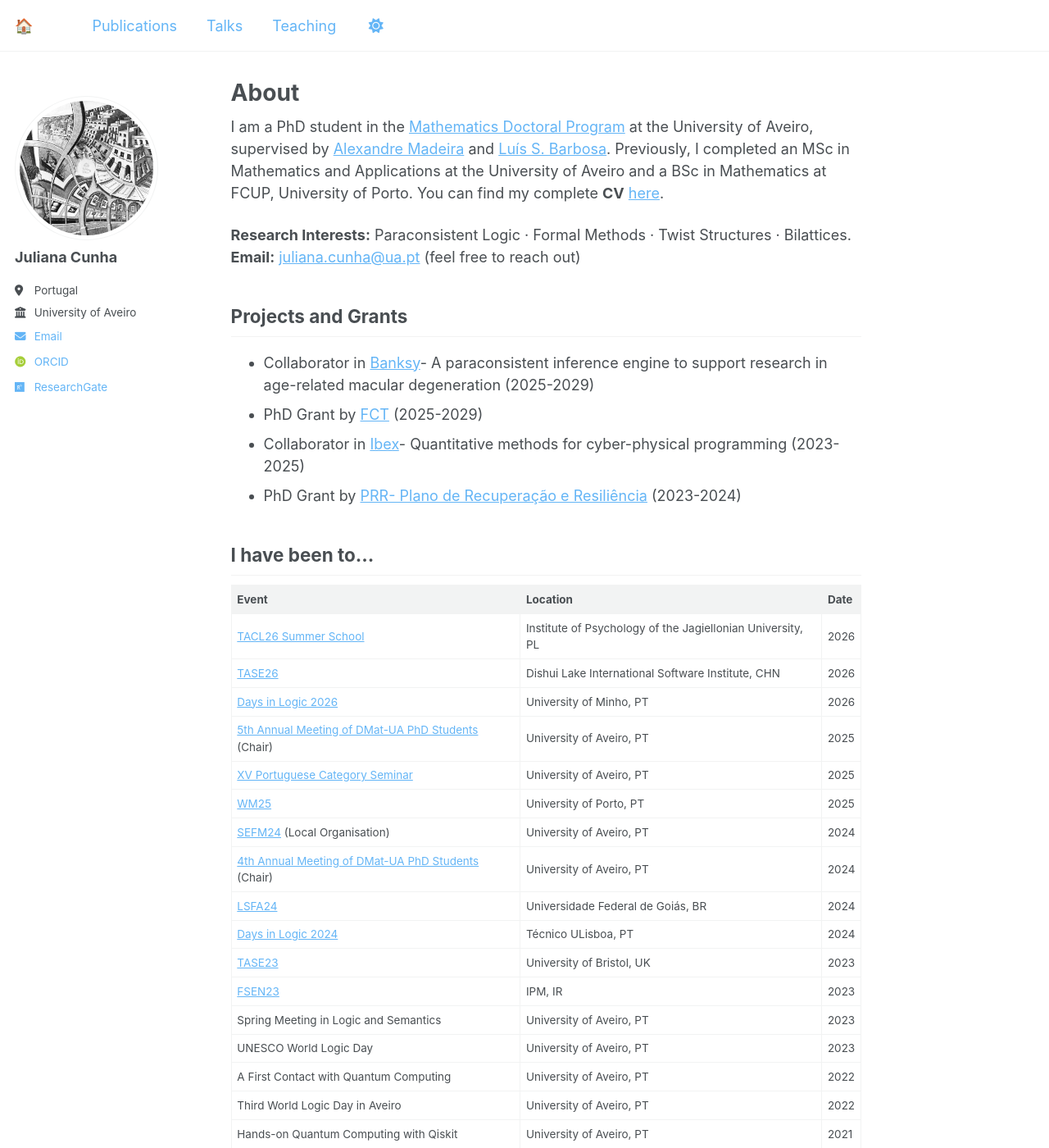
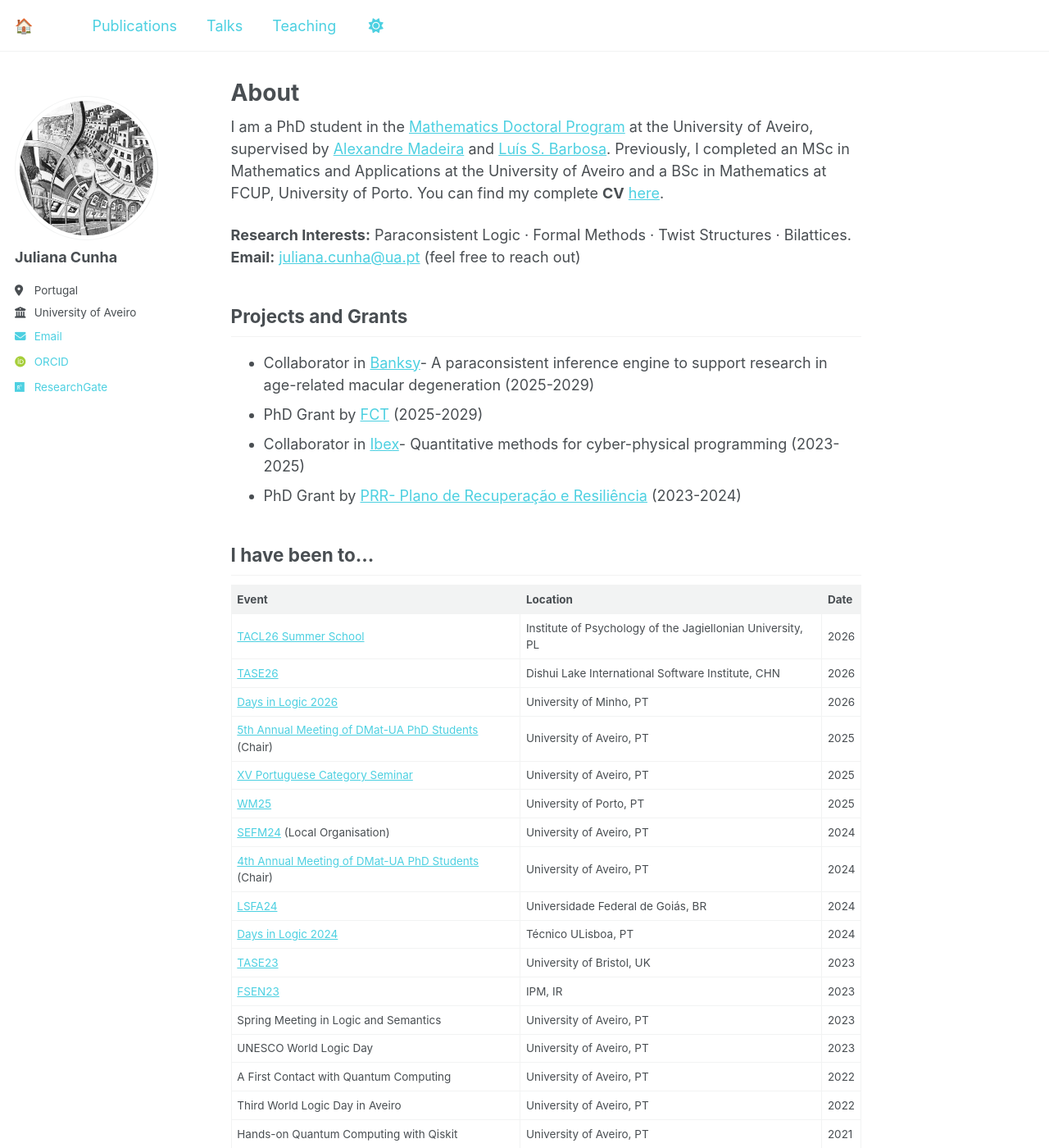
Before and after one commit to juliana-cunha/juliana-cunha.github.io, a Jekyll site: the page built from _pages/about.md, in a window 1280 px wide and 1400 px high. Shown: the whole window at 82% size. Built offline with Jekyll 4.4.1, drawn with Linux system fonts in a browser that asks for light colours; some web fonts are replaced; a script that is not in the unit is left out.

Commit message:
Update main.scss

```diff
--- a/assets/css/main.scss
+++ b/assets/css/main.scss
@@ -42,12 +42,14 @@
     "vendor/font-awesome/brands"
 ;
 
+
+
 /* Custom link colors for dark mode */
 a {
-  color: #64b5f6 !important; /* Brighter, accessible blue */
-  text-decoration: underline; /* Optional: adds subtle visual indicator */
+  color: #4dd0e1 !important; /* Vibrant teal/cyan */
+  text-decoration: underline;
 }
 
 a:hover {
-  color: #90caf9 !important; /* Glow effect on hover */
+  color: #80deea !important; /* Lighter glow on hover */
 }
```
